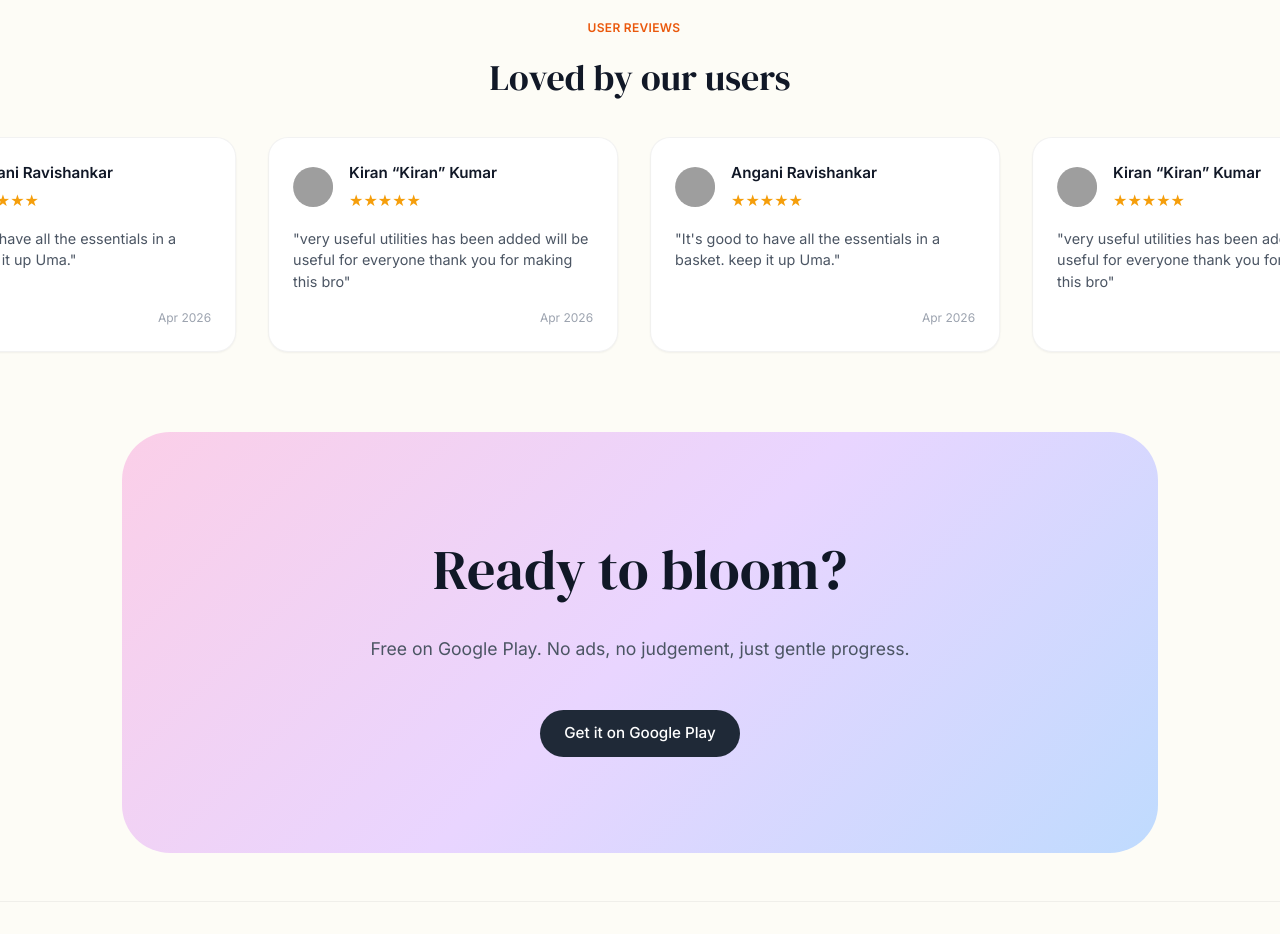
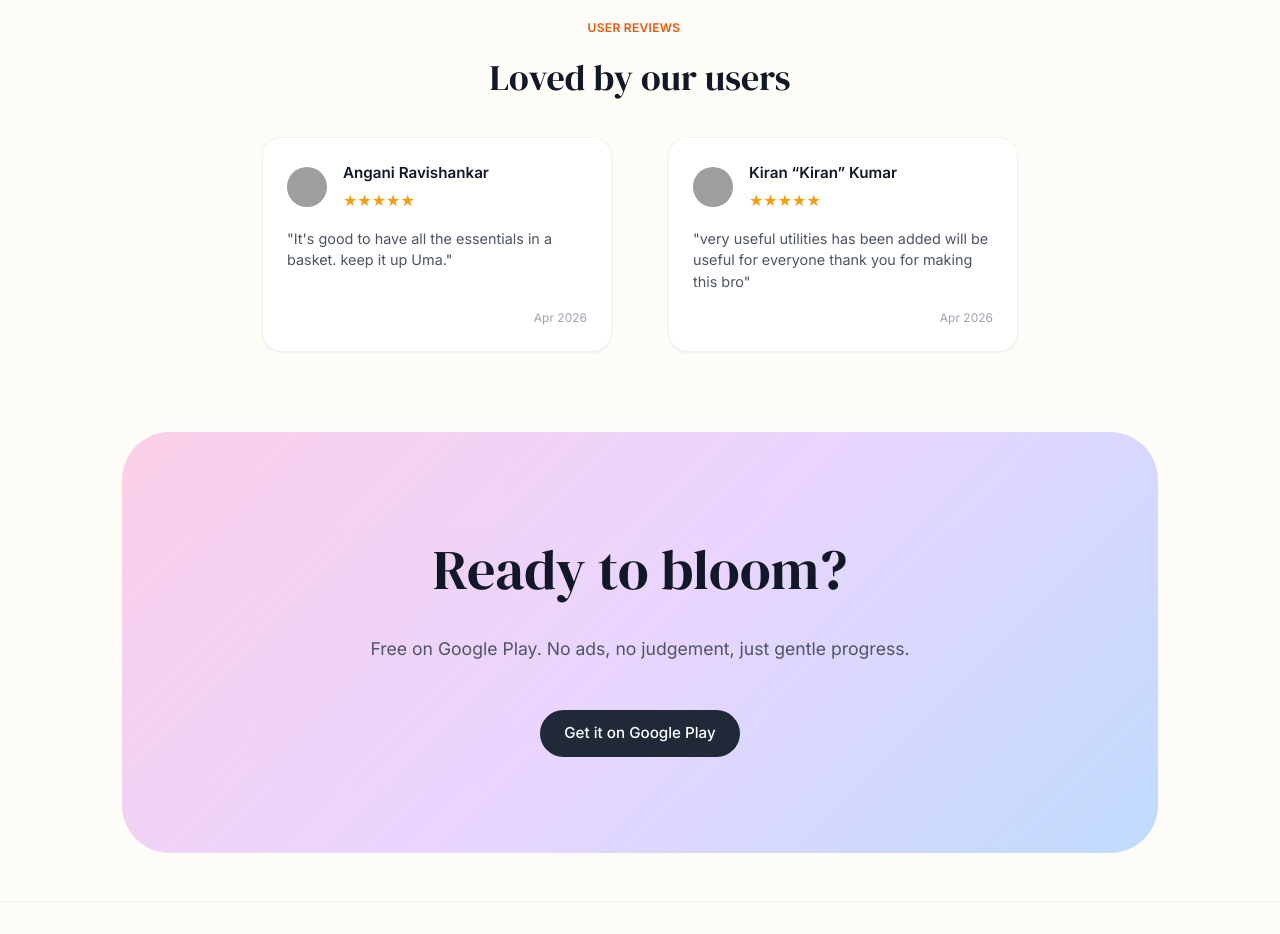
Before and after one commit to shankarbrosdevelopers-stack/shankarbrosdevelopers-stack.github.io, a plain HTML site: page telugu-toolkit.html in a window 1280 px wide. Shown: the part 4800-5734 px from the top of the page. Drawn offline with Linux system fonts and the light colour scheme; grey boxes are pictures that could not be loaded.

Commit message:
Use static centered grid for pages with few reviews (<4) and keep marquee loop for pages with many reviews (>=4)

```diff
--- a/style.css
+++ b/style.css
@@ -372,3 +372,12 @@ footer .container {
     color: #9ca3af;
     align-self: flex-end;
 }
+
+.reviews-static-grid {
+    display: flex;
+    justify-content: center;
+    flex-wrap: wrap;
+    gap: 1.5rem;
+    margin: 0 auto;
+    padding: 0 1rem;
+}
--- a/telugu-toolkit.html
+++ b/telugu-toolkit.html
@@ -361,36 +361,14 @@
         </section>
 
 
-        <!-- Reviews Marquee -->
+        <!-- Reviews Section -->
         <section class="reviews-section">
             <div style="text-align: center; margin-bottom: 2rem;">
                 <span class="badge" style="color: var(--accent-orange); border-color: color-mix(in srgb, var(--accent-orange) 15%, transparent); border: none; background: transparent; padding-left: 0;">USER REVIEWS</span>
                 <h2 style="font-size: 2.25rem; margin-top: 0.5rem;">Loved by our users</h2>
             </div>
-            <div class="marquee-container" id="marquee-track">
+            <div class="reviews-static-grid">
 
-                    <div class="review-card">
-                        <div class="review-header">
-                            <img src="https://play-lh.googleusercontent.com/a/ACg8ocIzIC3FxC-YeBWqcPYipb5ymF_1shXlV7kXgqnBbJJoKx_j0Q=mo" alt="Angani Ravishankar" class="review-avatar">
-                            <div>
-                                <div class="review-author">Angani Ravishankar</div>
-                                <div class="review-stars" style="color: #f59e0b; font-size: 1rem; margin-top: 0.2rem;">★★★★★</div>
-                            </div>
-                        </div>
-                        <div class="review-text">"It's good to have all the essentials in a basket. keep it up Uma."</div>
-                        <div class="review-date" style="font-size: 0.75rem; color: #9ca3af; align-self: flex-end;">Apr 2026</div>
-                    </div>
-                    <div class="review-card">
-                        <div class="review-header">
-                            <img src="https://play-lh.googleusercontent.com/a/ACg8ocLOgatxWm2190K7tzD6seLTOiDsazrXA1V31RsTvE6JVO5mJg=mo" alt="Kiran “Kiran” Kumar" class="review-avatar">
-                            <div>
-                                <div class="review-author">Kiran “Kiran” Kumar</div>
-                                <div class="review-stars" style="color: #f59e0b; font-size: 1rem; margin-top: 0.2rem;">★★★★★</div>
-                            </div>
-                        </div>
-                        <div class="review-text">"very useful utilities has been added will be useful for everyone thank you for making this bro"</div>
-                        <div class="review-date" style="font-size: 0.75rem; color: #9ca3af; align-self: flex-end;">Apr 2026</div>
-                    </div>
                     <div class="review-card">
                         <div class="review-header">
                             <img src="https://play-lh.googleusercontent.com/a/ACg8ocIzIC3FxC-YeBWqcPYipb5ymF_1shXlV7kXgqnBbJJoKx_j0Q=mo" alt="Angani Ravishankar" class="review-avatar">
```
Also changed, not shown: bubble-level.html (+2 -13 lines), ftp-server.html (+2 -13 lines), hanuman-chalisa.html (+2 -2 lines), telugu-calendar.html (+2 -2 lines), vastu-compass.html (+2 -13 lines).
